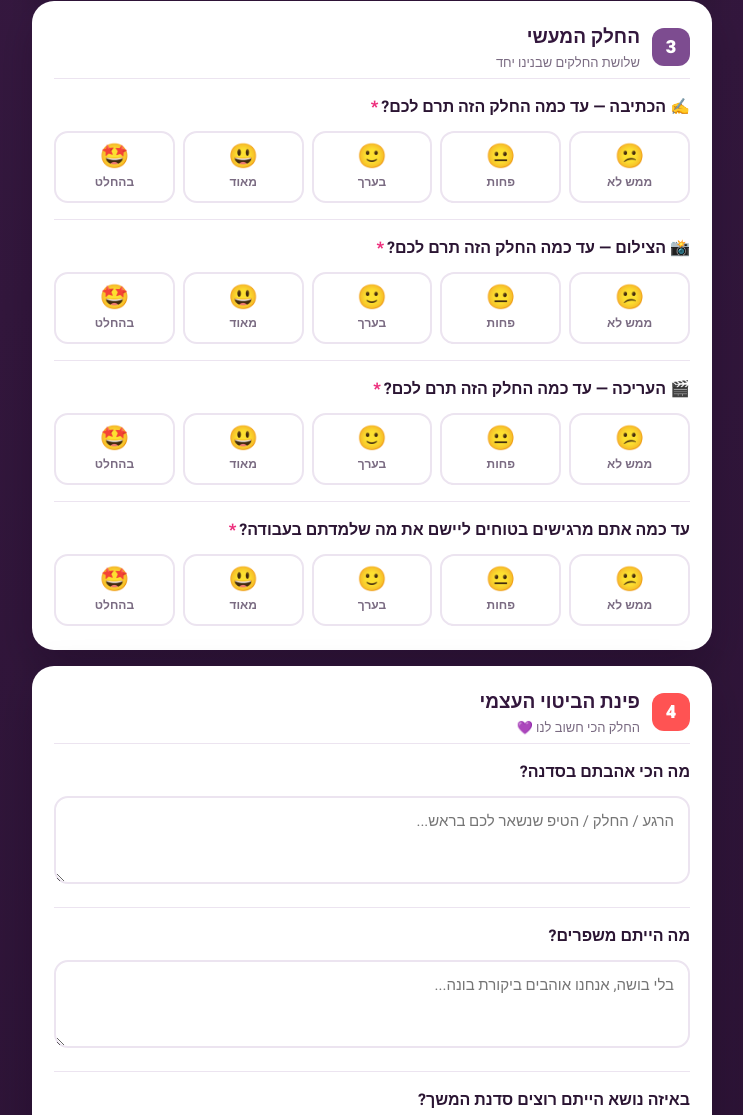
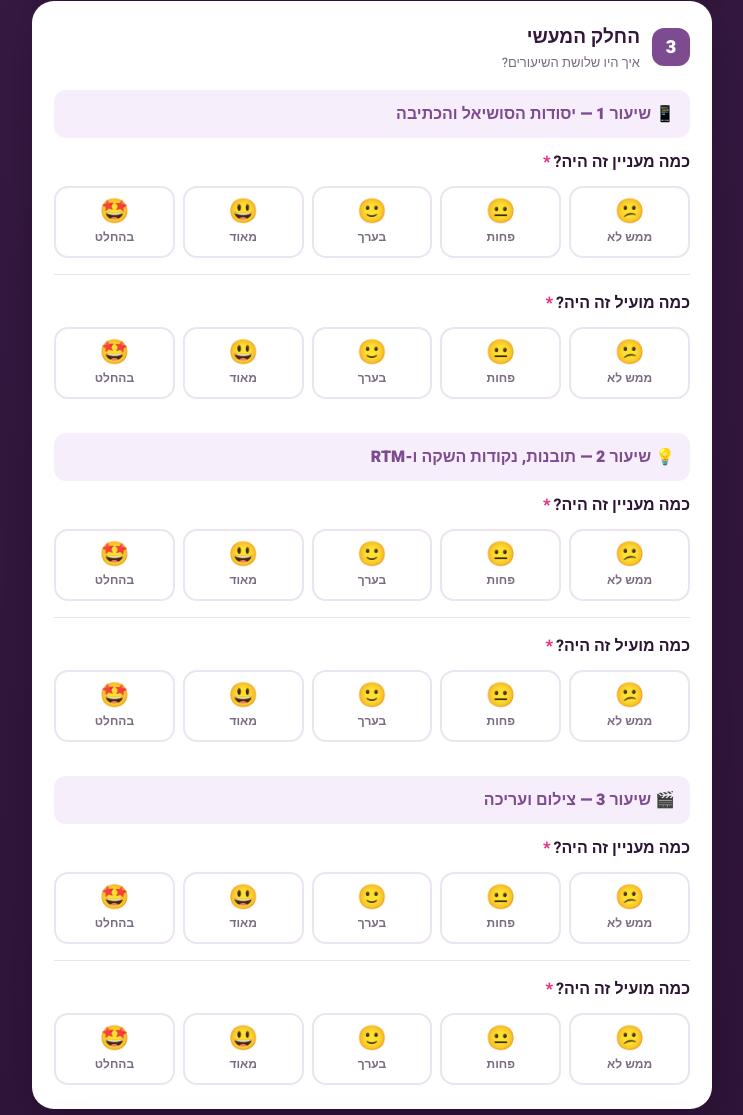
Before and after one commit to or-42creative/social-workshop-survey, a plain HTML site: page docs/index.html in a window 1280 px wide. Shown: the part 1556-2671 px from the top of the page, without its empty margins (268-1011 px from the left). Drawn offline with Linux system fonts and the light colour scheme.

Commit message:
Restructure practical section into 3 lessons (interesting/useful)
Per copywriter: replace the writing/photography/editing breakdown with
three lessons — social+writing basics, insights/touchpoints/RTM, and
photography+editing — each rated on how interesting and how useful.

Co-Authored-By: Claude Opus 4.8 <noreply@anthropic.com>

```diff
--- a/docs/index.html
+++ b/docs/index.html
@@ -82,8 +82,11 @@
   .sec-head h2{font-size:19px;font-weight:900;color:var(--aubergine);margin:0}
   .sec-head small{display:block;color:var(--muted);font-weight:500;font-size:13px;margin-top:2px}
 
+  .lesson-title{font-weight:900;font-size:16px;color:var(--purple);
+    background:#f6eefb;border-radius:12px;padding:12px 15px;margin:18px 0 0}
   .q{padding:16px 0;border-top:1px solid var(--line)}
   .q:first-of-type{border-top:0}
+  .lesson-title + .q{border-top:0;padding-top:12px}
   .q > label.qlabel{display:block;font-weight:700;font-size:16px;margin-bottom:12px;color:var(--ink);line-height:1.5}
   .q .req{color:var(--magenta);font-weight:900;margin-inline-start:3px}
   .hint{color:var(--muted);font-weight:400;font-size:13.5px;margin-top:-6px;margin-bottom:12px}
@@ -218,23 +221,34 @@
     <!-- Section 3 -->
     <section class="card">
       <div class="sec-head"><div class="sec-num c3">3</div>
-        <div><h2>החלק המעשי</h2><small>שלושת החלקים שבנינו יחד</small></div>
+        <div><h2>החלק המעשי</h2><small>איך היו שלושת השיעורים?</small></div>
       </div>
 
-      <div class="q" data-q="חלק הכתיבה" data-type="scale" data-required="1">
-        <label class="qlabel">✍️ הכתיבה — עד כמה החלק הזה תרם לכם?<span class="req">*</span></label>
+      <!-- שיעור 1 -->
+      <div class="lesson-title">📱 שיעור 1 — יסודות הסושיאל והכתיבה</div>
+      <div class="q" data-q="שיעור 1 (יסודות וכתיבה) — מעניין" data-type="scale" data-required="1">
+        <label class="qlabel">כמה מעניין זה היה?<span class="req">*</span></label>
+      </div>
+      <div class="q" data-q="שיעור 1 (יסודות וכתיבה) — מועיל" data-type="scale" data-required="1">
+        <label class="qlabel">כמה מועיל זה היה?<span class="req">*</span></label>
       </div>
 
-      <div class="q" data-q="חלק הצילום" data-type="scale" data-required="1">
-        <label class="qlabel">📸 הצילום — עד כמה החלק הזה תרם לכם?<span class="req">*</span></label>
+      <!-- שיעור 2 -->
+      <div class="lesson-title">💡 שיעור 2 — תובנות, נקודות השקה ו-RTM</div>
+      <div class="q" data-q="שיעור 2 (תובנות ו-RTM) — מעניין" data-type="scale" data-required="1">
+        <label class="qlabel">כמה מעניין זה היה?<span class="req">*</span></label>
+      </div>
+      <div class="q" data-q="שיעור 2 (תובנות ו-RTM) — מועיל" data-type="scale" data-required="1">
+        <label class="qlabel">כמה מועיל זה היה?<span class="req">*</span></label>
       </div>
 
-      <div class="q" data-q="חלק העריכה" data-type="scale" data-required="1">
-        <label class="qlabel">🎬 העריכה — עד כמה החלק הזה תרם לכם?<span class="req">*</span></label>
+      <!-- שיעור 3 -->
+      <div class="lesson-title">🎬 שיעור 3 — צילום ועריכה</div>
+      <div class="q" data-q="שיעור 3 (צילום ועריכה) — מעניין" data-type="scale" data-required="1">
+        <label class="qlabel">כמה מעניין זה היה?<span class="req">*</span></label>
       </div>
-
-      <div class="q" data-q="ביטחון ליישום" data-type="scale" data-required="1">
-        <label class="qlabel">עד כמה אתם מרגישים בטוחים ליישם את מה שלמדתם בעבודה?<span class="req">*</span></label>
+      <div class="q" data-q="שיעור 3 (צילום ועריכה) — מועיל" data-type="scale" data-required="1">
+        <label class="qlabel">כמה מועיל זה היה?<span class="req">*</span></label>
       </div>
     </section>
 
```
